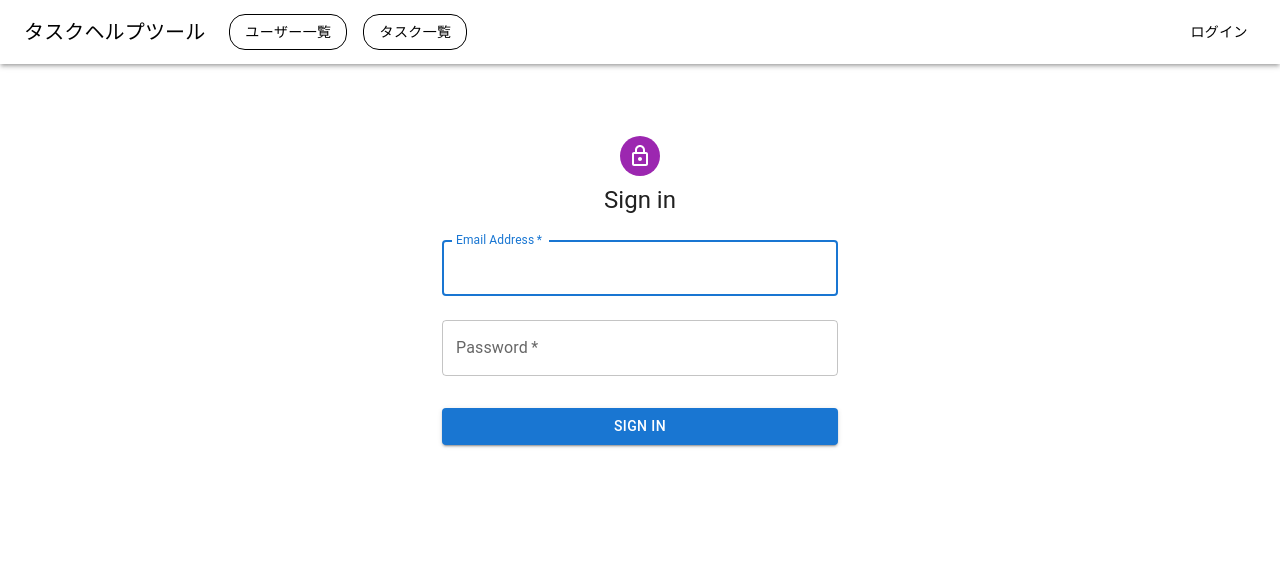
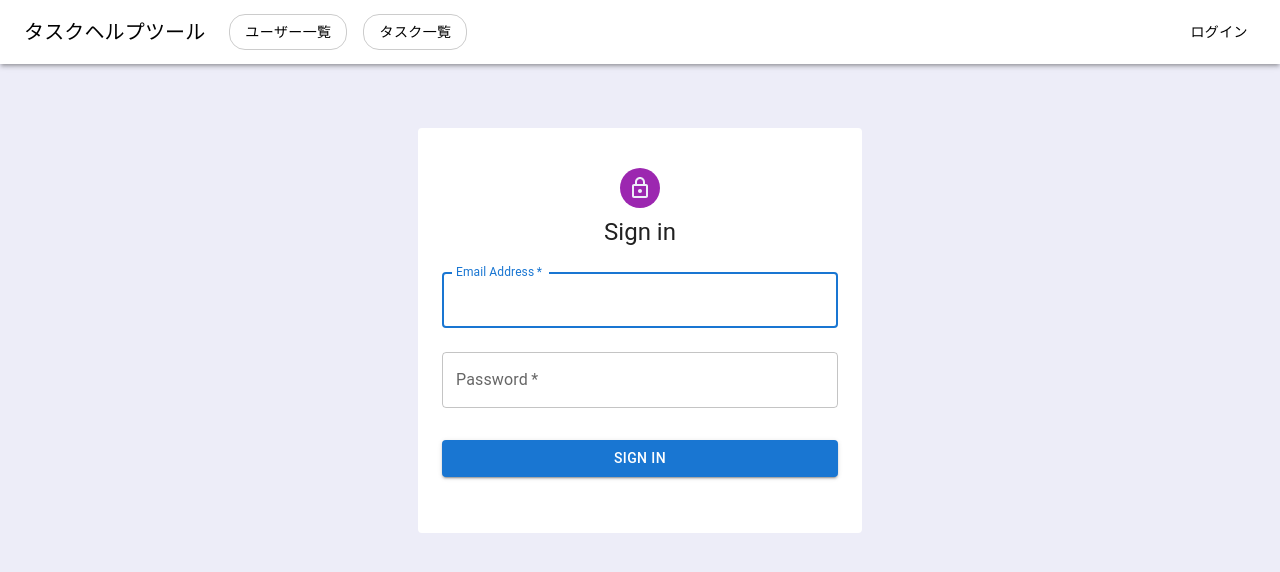
Before and after one commit to KK56ken/GMO_Hackathon-TeamC-Frontend, a React (Create React App) app in the folder teamc-app/: page /login in a window 1280 px wide. Shown: the top 572 px of the page. Built offline with nearby package versions, Linux system fonts and the light colour scheme.

Commit message:
ログイン・サインアップ画面の調整

```diff
--- a/teamc-app/src/components/Header.tsx
+++ b/teamc-app/src/components/Header.tsx
@@ -12,10 +12,10 @@ const Header: React.FC = () => {
         <Typography variant="h6" component="div" sx={{ marginRight: 3 }}>
           タスクヘルプツール
         </Typography>
-        <Button color="inherit" variant="outlined" sx={{ marginRight: 2,  borderRadius: 4}} component={Link} to="/users">
+        <Button color="inherit" variant="outlined" sx={{ marginRight: 2,  borderRadius: 4, borderColor: "#CCCCCC" }} component={Link} to="/users">
           ユーザー一覧
         </Button>
-        <Button color="inherit" variant="outlined" sx={{ borderRadius: 4}} component={Link} to="/tasks">
+        <Button color="inherit" variant="outlined" sx={{ borderRadius: 4, borderColor: "#CCCCCC" }} component={Link} to="/tasks">
           タスク一覧
         </Button>
         <div style={{ flexGrow: 1 }}></div>
--- a/teamc-app/src/pages/LoginPage.tsx
+++ b/teamc-app/src/pages/LoginPage.tsx
@@ -10,6 +10,15 @@ import Button from "@mui/material/Button";
 import { AuthUser } from "../types/AuthUser";
 import { PostLoginData } from "../service/api/AuthAPIClient";
 import Cookies from "js-cookie";
+import { createTheme, ThemeProvider } from '@mui/material/styles';
+
+const theme = createTheme({
+  palette: {
+    background: {
+      default: '#EDEDF8',
+    },
+  },
+});
 
 const LoginPage = () => {
   const handleSubmit = async (event: React.FormEvent<HTMLFormElement>) => {
@@ -27,7 +36,8 @@ const LoginPage = () => {
   };
 
   return (
-    <Container component="main" maxWidth="xs">
+    <ThemeProvider theme={theme}>
+      <Container component="main" maxWidth="xs" sx={{ bgcolor: "#FFFFFF", borderRadius: 1 }}>
         <CssBaseline />
         <Box
           sx={{
@@ -37,8 +47,8 @@ const LoginPage = () => {
             alignItems: "center",
           }}
         >
-        <Avatar sx={{ m: 1, bgcolor: "secondary.main" }}>
-          <LockOutlinedIcon />
+          <Avatar sx={{ m: 1, bgcolor: "secondary.main", marginTop: 5 }}>
+            <LockOutlinedIcon/>
           </Avatar>
           <Typography component="h1" variant="h5">
             Sign in
@@ -68,13 +78,14 @@ const LoginPage = () => {
               type="submit"
               fullWidth
               variant="contained"
-            sx={{ mt: 3, mb: 2 }}
+              sx={{ mt: 3, mb: 2, marginBottom: 7 }}
             >
               Sign In
             </Button>
           </Box>
         </Box>
       </Container>
+    </ThemeProvider>
   );
 };
 
--- a/teamc-app/src/pages/SignUpPage.tsx
+++ b/teamc-app/src/pages/SignUpPage.tsx
@@ -18,6 +18,15 @@ import Select, { SelectChangeEvent } from "@mui/material/Select";
 import OutlinedInput from "@mui/material/OutlinedInput";
 import { emojis } from "../constants/Emojis";
 import { fetchDepartments, fetchSkills } from "../service/api/UtilAPIClient";
+import { createTheme, ThemeProvider } from '@mui/material/styles';
+
+const theme = createTheme({
+  palette: {
+    background: {
+      default: '#EDEDF8',
+    },
+  },
+});
 
 type department = {
   department_id: number;
@@ -85,7 +94,8 @@ const SignUpPage = () => {
   };
 
   return (
-    <Container component="main" maxWidth="xs">
+    <ThemeProvider theme={theme}>
+      <Container component="main" maxWidth="xs"  sx={{ bgcolor: "#FFFFFF", borderRadius: 1, marginBottom: 5 }}>
         <CssBaseline />
         <Box
           sx={{
@@ -95,7 +105,7 @@ const SignUpPage = () => {
             alignItems: "center",
           }}
         >
-        <Avatar sx={{ m: 1, bgcolor: "secondary.main" }}>
+          <Avatar sx={{ m: 1, bgcolor: "secondary.main", marginTop: 3  }}>
             <LockOutlinedIcon />
           </Avatar>
           <Typography component="h1" variant="h5">
@@ -216,7 +226,7 @@ const SignUpPage = () => {
               type="submit"
               fullWidth
               variant="contained"
-            sx={{ mt: 3, mb: 2 }}
+              sx={{ mt: 3, mb: 2, marginBottom: 3  }}
             >
               Sign Up
             </Button>
@@ -230,6 +240,7 @@ const SignUpPage = () => {
           </Box>
         </Box>
       </Container>
+    </ThemeProvider>
   );
 };
 
```
Lines whose indentation alone changed are shown as unchanged.
